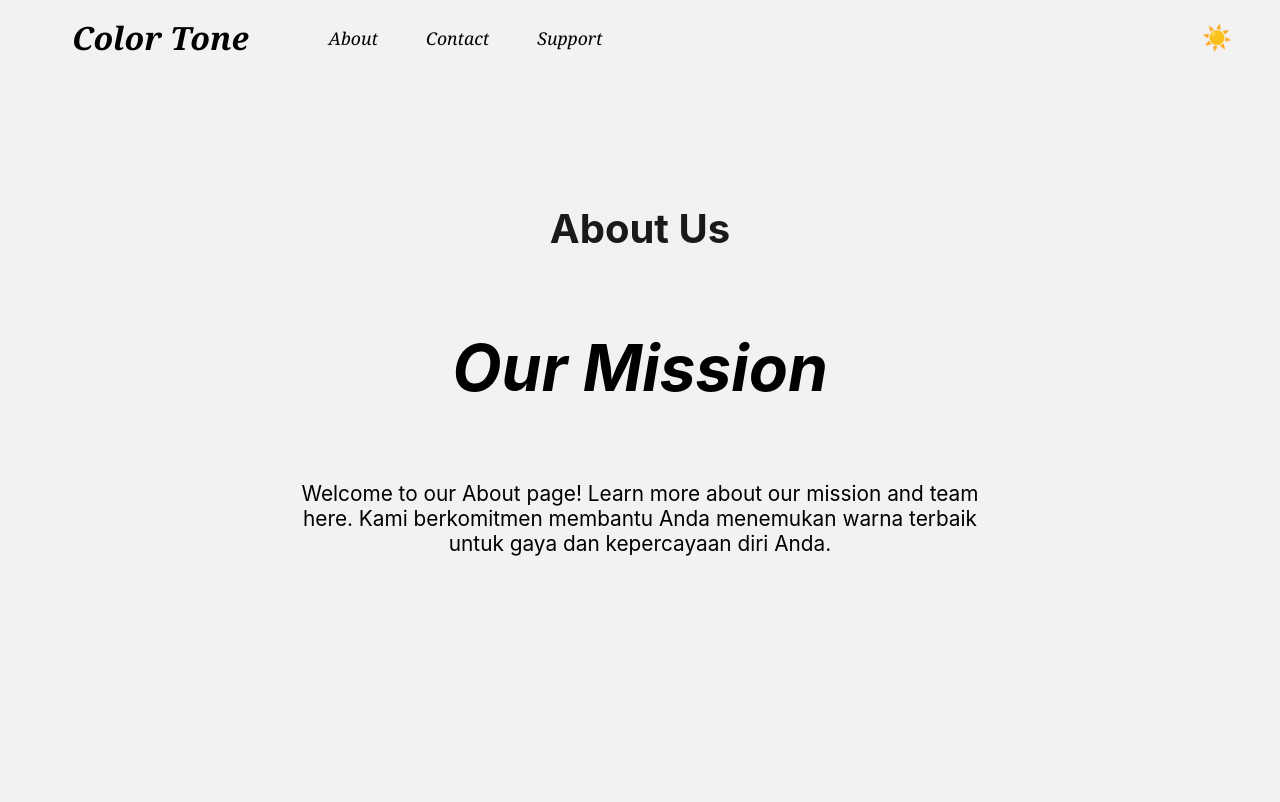
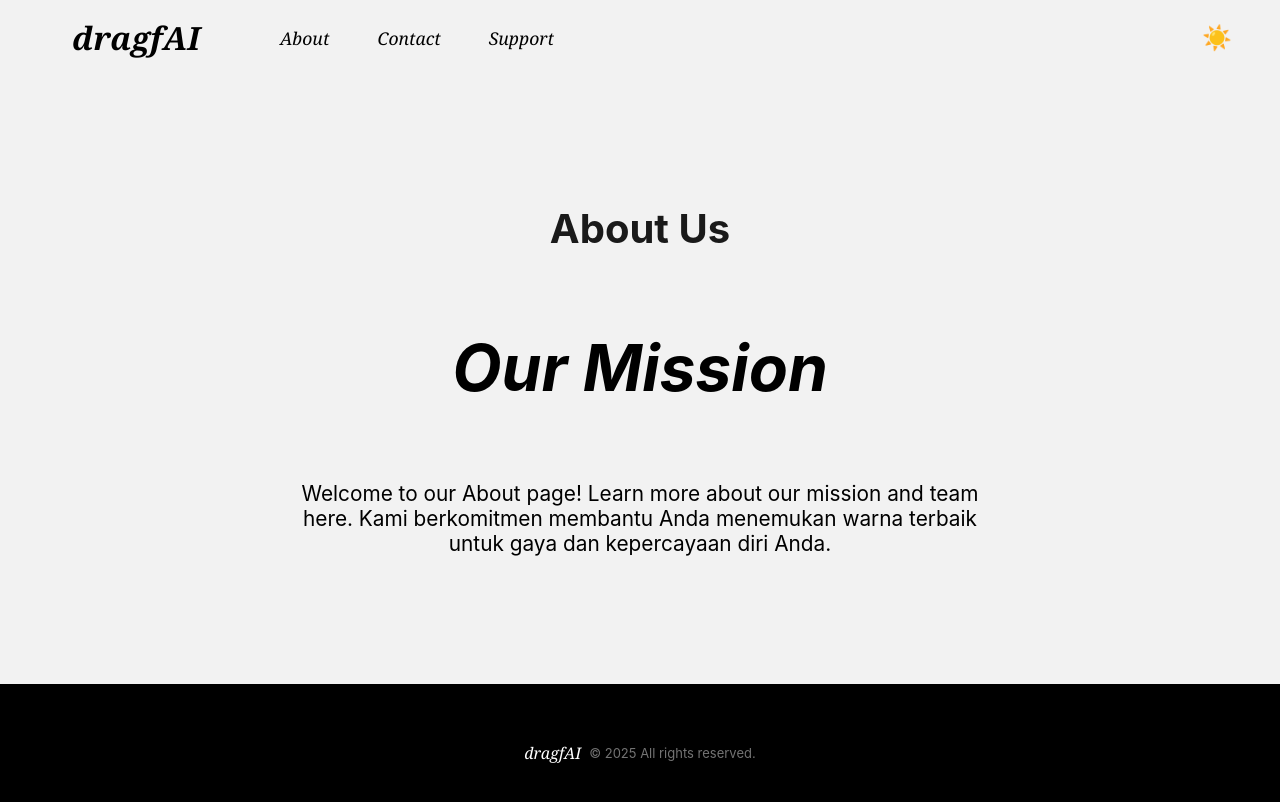
Before and after one commit to faldiic/dragf-AI, a React (Vite) app: page /about in a window 1280 px wide. Shown: the top 802 px of the page. Built offline with nearby package versions, Linux system fonts and the light colour scheme.

Commit message:
add footer and analysis changes

```diff
--- a/package.json
+++ b/package.json
@@ -14,6 +14,7 @@
     "@testing-library/jest-dom": "^6.6.3",
     "@testing-library/react": "^16.3.0",
     "@testing-library/user-event": "^14.6.1",
+    "html2canvas": "^1.4.1",
     "react": "^19.1.0",
     "react-dom": "^19.1.0",
     "react-router-dom": "^7.6.1",
--- a/src/components/HeroSection.jsx
+++ b/src/components/HeroSection.jsx
@@ -55,6 +55,11 @@ const HeroSection = () => {
           </div>
         </section>
       </main>
+
+      <footer className='footer-container'>
+          <a href="/" className='footer-logo'><span>dragfAI</span></a>
+          <p className='footer-logo_copyrights'>© 2025 All rights reserved.</p>
+      </footer>
     </div>
   );
 };
--- a/src/components/UploadPhoto.jsx
+++ b/src/components/UploadPhoto.jsx
@@ -90,10 +90,10 @@ const UploadPhoto = () => {
   function getSeasonByMst(mstLabel) {
     // mstLabel: e.g. 'mst_1', 'mst_2', ...
     const mstNum = parseInt(mstLabel.replace(/[^0-9]/g, ''));
-    if ([1,2,3].includes(mstNum)) return 'Spring';
-    if ([4,5,6].includes(mstNum)) return 'Autumn';
-    if (mstNum === 7) return 'Summer';
-    if ([8,9,10].includes(mstNum)) return 'Winter';
+    if ([1,2,3].includes(mstNum)) return 'Warm Spring';
+    if ([4,5,6].includes(mstNum)) return 'Warm Autumn';
+    if (mstNum === 7) return 'Cold Summer';
+    if ([8,9,10].includes(mstNum)) return 'Cold Winter';
     return null;
   }
 
@@ -133,12 +133,12 @@ const UploadPhoto = () => {
         season: season,
         mst: data.skintone,
         confidence: data.confidence,
-        characteristics: `Your skin tone is ${data.skintone} (${season})`,
+        characteristics: `Your skin tone is ${season}`,
         colorsToSuggest: mapping.recommendedColors,
         reasonToSuggest: 'Recommended based on your season and MST.',
         colorsToAvoid: mapping.avoidColors,
         reasonToAvoid: 'Avoid these based on your season and MST.',
-        content: 'This is a result from AI analysis.',
+        content: 'This is a analysis result.',
         textColor: '#e0a96d',
       }));
       setIsUploading(false);
--- a/src/data/season_mst_colors.json
+++ b/src/data/season_mst_colors.json
@@ -1,6 +1,7 @@
 {
-  "Spring": {
+  "Warm Spring": {
     "mst": ["Monk 01", "Monk 02", "Monk 03"],
+    "description": "Based on the image, you align with the characteristics of a Warm Spring. Whether your skin is fair with golden undertones or deeper with a glowing warmth, it complements the fresh, bright, and lively colors of spring beautifully.",
     "recommendedColors": [
       {"name": "#FFB6B3", "hex": "#FFB6B3"},
       {"name": "#FFDAB9", "hex": "#FFDAB9"},
@@ -30,8 +31,9 @@
       {"name": "#483D8B", "hex": "#483D8B"}
     ]
   },
-  "Autumn": {
+  "Warm Autumn": {
     "mst": ["Monk 04", "Monk 05", "Monk 06"],
+    "description": "From the given image, you exhibit traits of a Warm Autumn. Your skin tone whether light with a warm golden hue or dark with rich, earthy warmth—blends seamlessly with the deep, warm, and nature-inspired shades of the autumn palette.",
     "recommendedColors": [
       {"name": "#A0522D", "hex": "#A0522D"},
       {"name": "#CD853F", "hex": "#CD853F"},
@@ -61,8 +63,9 @@
       {"name": "#6A5ACD", "hex": "#6A5ACD"}
     ]
   },
-  "Summer": {
+  "Cold Summer": {
     "mst": ["Monk 07"],
+    "description": "From the image shown, you display features of a Cold Summer. Your skin tone, whether light with a soft cool undertone or deeper with a muted grayish tint, harmonizes with the gentle, cool, and pastel hues that define this season’s palette.",
     "recommendedColors": [
       {"name": "#87CEFA", "hex": "#87CEFA"},
       {"name": "#AFEEEE", "hex": "#AFEEEE"},
@@ -92,8 +95,9 @@
       {"name": "#363636", "hex": "#363636"}
     ]
   },
-  "Winter": {
+  "Cold Winter": {
     "mst": ["Monk 08", "Monk 09", "Monk 10"],
+    "description": "Based on the provided image, you exhibit the characteristics of a Cold Winter. Your skin—whether fair with a cool undertone or deep with a bluish-cool hue—reflects the crisp, icy quality of this season and pairs well with sharp, cool-toned, high-contrast colors.",
     "recommendedColors": [
       {"name": "#000000", "hex": "#000000"},
       {"name": "#1C1C1C", "hex": "#1C1C1C"},
--- a/src/routes/About.jsx
+++ b/src/routes/About.jsx
@@ -5,9 +5,9 @@ import '../styles/HeroSection.css';
 const About = () => (
   <div className="hero-container">
     <header className="navbar">
-      <Link to="/" className="logo mobile-only"><span>Color Tone</span></Link>
+      <Link to="/" className="logo mobile-only"><span>dragfAI</span></Link>
       <nav className="nav-desktop">
-        <Link to="/" className="logo desktop-only"><span>Color Tone</span></Link>
+        <Link to="/" className="logo desktop-only"><span>dragfAI</span></Link>
         <div className="nav-link-custom"><Link to="/about">About</Link></div>
         <div className="nav-link-custom"><Link to="/contact">Contact</Link></div>
         <div className="nav-link-custom"><Link to="/support">Support</Link></div>
@@ -19,6 +19,10 @@ const About = () => (
       <h1 className="highlight">Our Mission</h1>
       <p>Welcome to our About page! Learn more about our mission and team here. Kami berkomitmen membantu Anda menemukan warna terbaik untuk gaya dan kepercayaan diri Anda.</p>
     </main>
+    <footer className='footer-container'>
+          <a href="/" className='footer-logo'><span>dragfAI</span></a>
+          <p className='footer-logo_copyrights'>© 2025 All rights reserved.</p>
+      </footer>
   </div>
 );
 
--- a/src/routes/Contact.jsx
+++ b/src/routes/Contact.jsx
@@ -5,9 +5,9 @@ import '../styles/HeroSection.css';
 const Contact = () => (
   <div className="hero-container">
     <header className="navbar">
-      <Link to="/" className="logo mobile-only"><span>Color Tone</span></Link>
+      <Link to="/" className="logo mobile-only"><span>dragfAI</span></Link>
       <nav className="nav-desktop">
-        <Link to="/" className="logo desktop-only"><span>Color Tone</span></Link>
+        <Link to="/" className="logo desktop-only"><span>dragfAI</span></Link>
         <div className="nav-link-custom"><Link to="/about">About</Link></div>
         <div className="nav-link-custom"><Link to="/contact">Contact</Link></div>
         <div className="nav-link-custom"><Link to="/support">Support</Link></div>
@@ -19,6 +19,10 @@ const Contact = () => (
       <h1 className="highlight">Get in Touch</h1>
       <p>Have questions? Reach out to us via email or our contact form. We are here to help you!</p>
     </main>
+    <footer className='footer-container'>
+        <a href="/" className='footer-logo'><span>dragfAI</span></a>
+        <p className='footer-logo_copyrights'>© 2025 All rights reserved.</p>
+    </footer>
   </div>
 );
 
--- a/src/routes/Support.jsx
+++ b/src/routes/Support.jsx
@@ -5,9 +5,9 @@ import '../styles/HeroSection.css';
 const Support = () => (
   <div className="hero-container">
     <header className="navbar">
-      <Link to="/" className="logo mobile-only"><span>Color Tone</span></Link>
+      <Link to="/" className="logo mobile-only"><span>dragfAI</span></Link>
       <nav className="nav-desktop">
-        <Link to="/" className="logo desktop-only"><span>Color Tone</span></Link>
+        <Link to="/" className="logo desktop-only"><span>dragfAI</span></Link>
         <div className="nav-link-custom"><Link to="/about">About</Link></div>
         <div className="nav-link-custom"><Link to="/contact">Contact</Link></div>
         <div className="nav-link-custom"><Link to="/support">Support</Link></div>
@@ -19,6 +19,10 @@ const Support = () => (
       <h1 className="highlight">How Can We Help?</h1>
       <p>Need help? Visit our support resources or contact our team for assistance. We are ready to support you!</p>
     </main>
+    <footer className='footer-container'>
+        <a href="/" className='footer-logo'><span>dragfAI</span></a>
+        <p className='footer-logo_copyrights'>© 2025 All rights reserved.</p>
+    </footer>
   </div>
 );
 
--- a/src/styles/Analysis.css
+++ b/src/styles/Analysis.css
@@ -17,7 +17,7 @@
   font-size: 2.2rem;
   font-weight: bold;
   margin-bottom: 1.5rem;
-  color: peachpuff;
+  color: black;
 }
 .analysis-image-container {
   display: flex;
@@ -66,7 +66,7 @@
   background: none;
   border: none;
   font-size: 1.1rem;
-  color: #e0a96d;
+  color: black;
   padding: 0.5rem 1.2rem;
   border-radius: 0.5rem 0.5rem 0 0;
   cursor: pointer;
@@ -122,10 +122,10 @@
 }
 .alert-box {
   background: #fff7f0;
-  color: #b48a78;
+  color: black;
   border-radius: 0.7rem;
-  padding: 0.7rem 1rem;
-  margin: 1rem 0 0.5rem 0;
+  padding: 0.01rem 1rem 0.7rem 1rem;
+  margin: 0 0 0.5rem 0;
   font-size: 0.98rem;
   box-shadow: 0 1px 4px rgba(0,0,0,0.04);
 }
@@ -182,7 +182,7 @@
   left: 50%;
   bottom: 0;
   transform: translateX(-50%) translateY(3%);
-  min-width: 340px;
+  min-width: 336px;
   min-height: 48px;
   padding: 0.7rem 1.5rem 0.7rem 1.5rem;
   border-radius: 0 0 0.833rem 0.833rem;
@@ -206,7 +206,8 @@
   color: #222;
   box-shadow: 0 1px 4px rgba(0,0,0,0.08);
 } */
-@media (max-width: 600px) {
+
+/* @media (max-width: 600px) {
   .analysis-container {
     padding: 0.5rem;
   }
@@ -214,4 +215,4 @@
     width: 98vw;
     max-width: 98vw;
   }
-}
+} */
--- a/src/styles/HeroSection.css
+++ b/src/styles/HeroSection.css
@@ -168,3 +168,28 @@ body {
   75%  { color: #303031; }            /* soft violet */
   100% { color: rgb(224, 203, 186); } /* back to beige */
 }
+
+.footer-container {
+  color: white;
+  background-color: black;
+
+  display: flex;
+  align-items: center;
+  justify-content: center;
+
+  padding-block: 3rem;
+}
+
+.footer-logo {
+  font-style: italic;
+  color: white;
+  text-decoration: none;
+  font-family: 'Georgia', serif;
+
+  padding-right: 0.5rem;
+}
+
+.footer-logo_copyrights {
+  font-size: small;
+  color: #737373;
+}
```
Also changed, not shown: src/routes/Analysis.jsx (+19 -17 lines), 1 other file (tests, documents, lock files or other folders).
